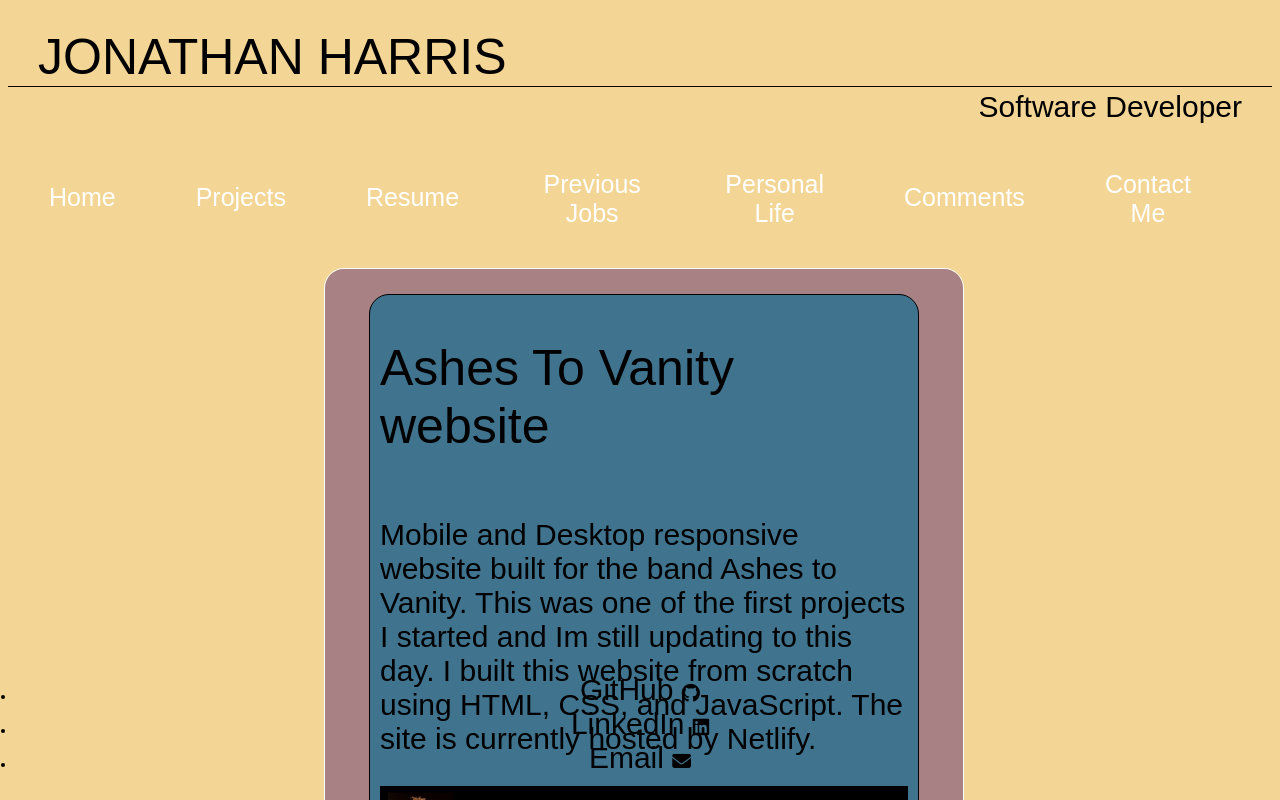
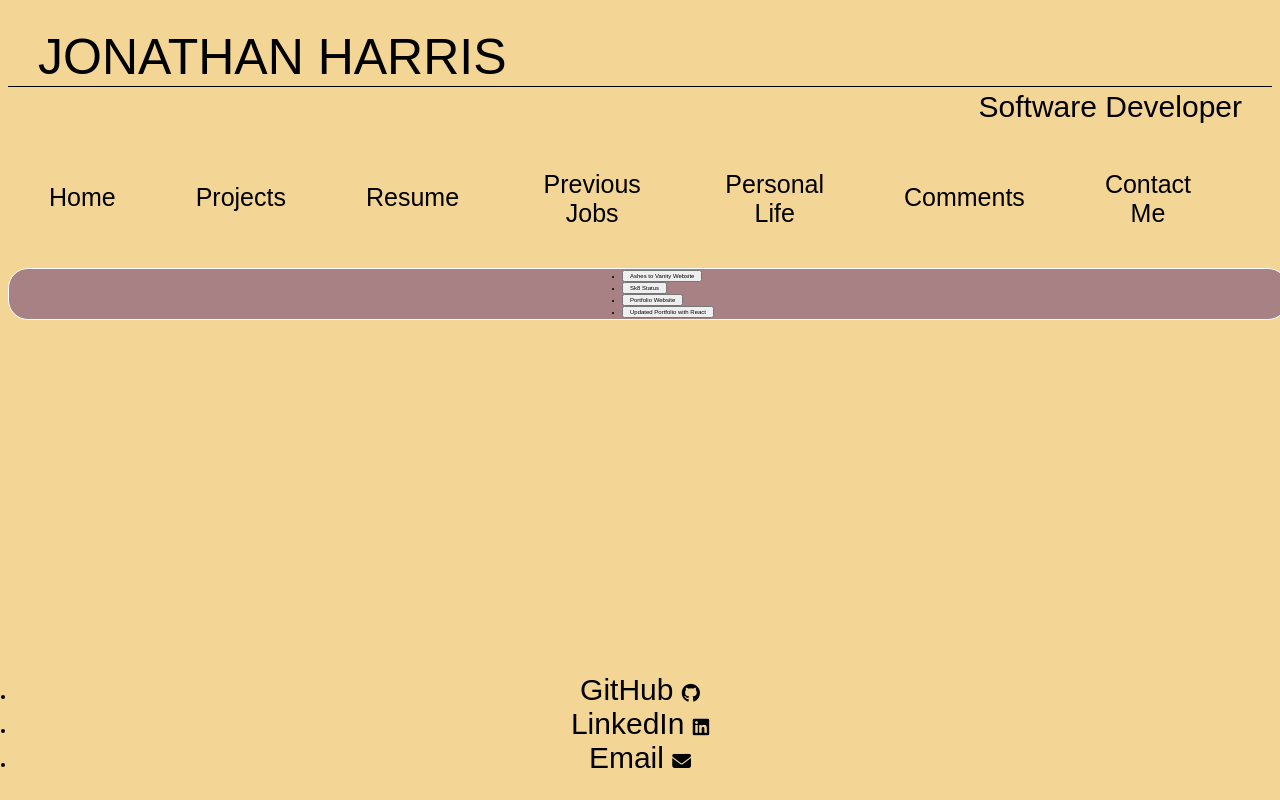
Before and after one commit to jleviharris/Portfolio, a React (Create React App) app in the folder frontend/: page /projects in a window 1280 px wide. Shown: the top 800 px of the page. Built offline with nearby package versions, Linux system fonts and the light colour scheme.

Commit message:
Worked on Project 1, used iframe to display website on page

```diff
--- a/frontend/src/App.css
+++ b/frontend/src/App.css
@@ -236,14 +236,12 @@
   overflow-y: scroll;
   max-height: 90vh;
   background: #53237278;
-  width: 50vw;
-  margin-left: 25%;
-  margin-right: 25%;
+  width: 100vw;
+
   border-radius: 2rem;
   border: 1px solid white;
 }
 .projectContainer {
-  max-width: 55rem;
   display: flex;
   flex-direction: column;
   align-items: center;
@@ -332,4 +330,8 @@
     margin-left: 15rem;
     margin-right: 15rem;
   }
+  .websiteDisplay {
+    width: 90vw;
+    min-height: 75vh;
+  }
 }
--- a/frontend/src/App.js
+++ b/frontend/src/App.js
@@ -14,6 +14,10 @@
 import Header from "./components/Header/Header";
 import Navbar from "./components/NavBar/NavBar";
 import ContactMe from "./pages/Contact/contactMe";
+import Project1 from "./components/Projects/project1";
+import Project2 from "./components/Projects/project2";
+import Project3 from "./components/Projects/project3";
+import Project4 from "./components/Projects/project4";
 
 function App() {
   return (
@@ -27,6 +31,10 @@
         <Route path="/previousJobs" element={<PreviousJobs />} />
         <Route path="/personalLife" element={<PersonalLife />} />
         <Route path="/contact" element={<ContactMe />} />
+        <Route path="/project1" element={<Project1 />} />
+        <Route path="/project2" element={<Project2 />} />
+        <Route path="/project3" element={<Project3 />} />
+        <Route path="/project4" element={<Project4 />} />
       </Routes>
       <Footer />
     </div>
--- a/frontend/src/components/NavBar/NavBar.css
+++ b/frontend/src/components/NavBar/NavBar.css
@@ -6,7 +6,7 @@
 .navBar {
   display: flex;
   justify-content: center;
-  color: white;
+  color: black;
   margin-bottom: 2rem;
   padding: 1.5rem 2rem;
 }
@@ -23,7 +23,7 @@
 .navBar button {
   background: rgba(246, 246, 247, 0);
   border: none;
-  color: white;
+  color: black;
   padding: 0.4rem 0.5rem;
   padding: 0px 20px;
 }
--- a/frontend/src/components/Projects/project1.js
+++ b/frontend/src/components/Projects/project1.js
@@ -2,8 +2,18 @@
   return (
     <div className="projectContainer">
       <h1>Ashes To Vanity website</h1>
-      <p>Mobile and Desktop responsive website built for the band Ashes to Vanity. This was one of the first projects I started and Im still updating to this day. I built this website from scratch using HTML, CSS, and JavaScript. The site is currently hosted by Netlify.</p>
-      <img className="projectImg" src={require("./imgProjects/AshesToVanity.png")} />
+      <p>
+        Mobile and Desktop responsive website built for the band Ashes to
+        Vanity. This was one of the first projects I started and Im still
+        updating to this day. I built this website from scratch using HTML, CSS,
+        and JavaScript. The site is currently hosted by Netlify.
+      </p>
+      {/* <img className="projectImg" src={require("./imgProjects/AshesToVanity.png")} /> */}
+      <iframe
+        src="https://ashestovanity.netlify.app/"
+        title="description"
+        className="websiteDisplay"
+      ></iframe>
     </div>
   );
 };
--- a/frontend/src/pages/Projects/Projects.js
+++ b/frontend/src/pages/Projects/Projects.js
@@ -1,19 +1,30 @@
 import React from "react";
-import Project1 from "../../components/Projects/project1";
-import Project2 from "../../components/Projects/project2";
-import Project3 from "../../components/Projects/project3";
-import Project4 from "../../components/Projects/project4";
+import { useNavigate } from "react-router-dom";
 
 const Projects = () => {
+  const navigate = useNavigate();
   return (
     <div className="projectsMainCard">
-      <Project1 />
-
-      <Project2 />
-
-      <Project3 />
-
-      <Project4 />
+      <ul>
+        <li>
+          <button onClick={() => navigate("/project1")}>
+            Ashes to Vanity Website
+          </button>
+        </li>
+        <li>
+          <button onClick={() => navigate("/project2")}>Sk8 Status</button>
+        </li>
+        <li>
+          <button onClick={() => navigate("/project3")}>
+            Portfolio Website
+          </button>
+        </li>
+        <li>
+          <button onClick={() => navigate("/project4")}>
+            Updated Portfolio with React
+          </button>
+        </li>
+      </ul>
     </div>
   );
 };
```
Also changed, not shown: frontend/src/components/Projects/displayProjects.js (deleted, +0 -42 lines), frontend/src/components/Projects/displaySingleProject.js (deleted, +0 -15 lines).
